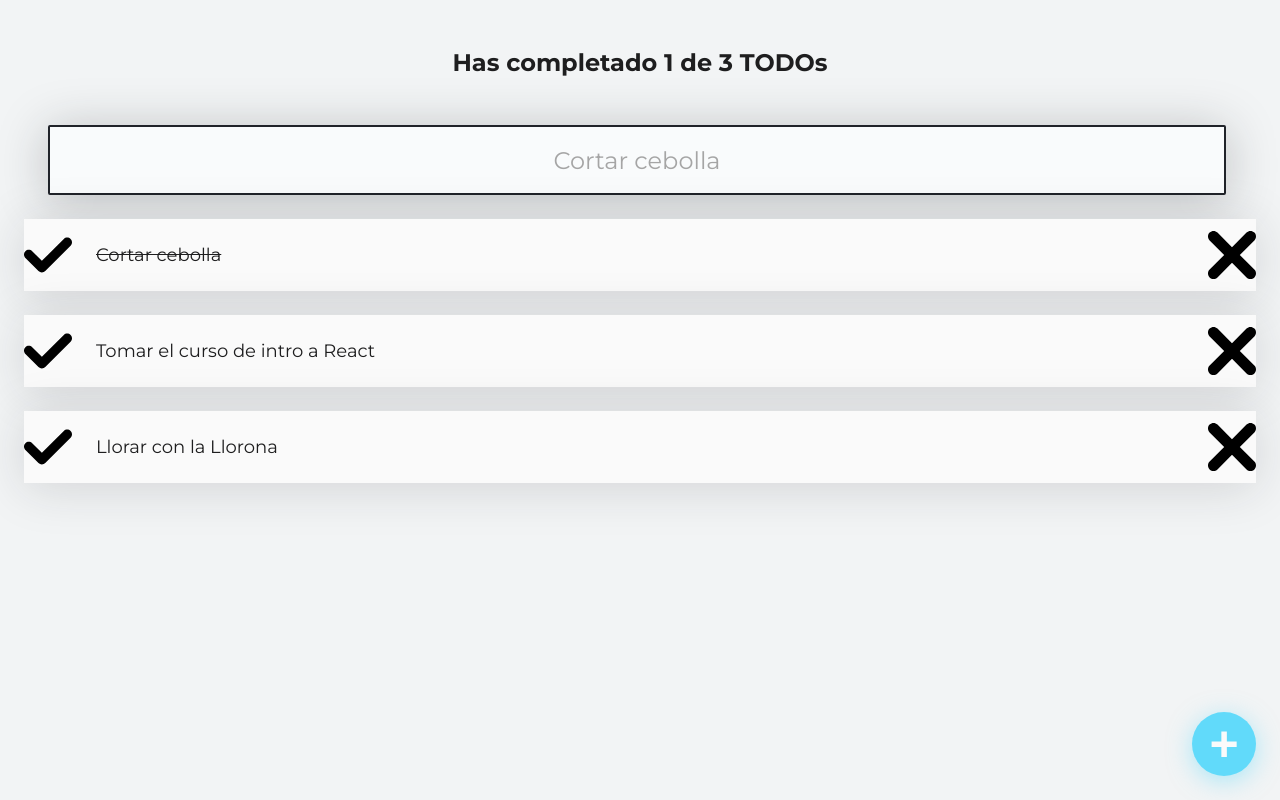
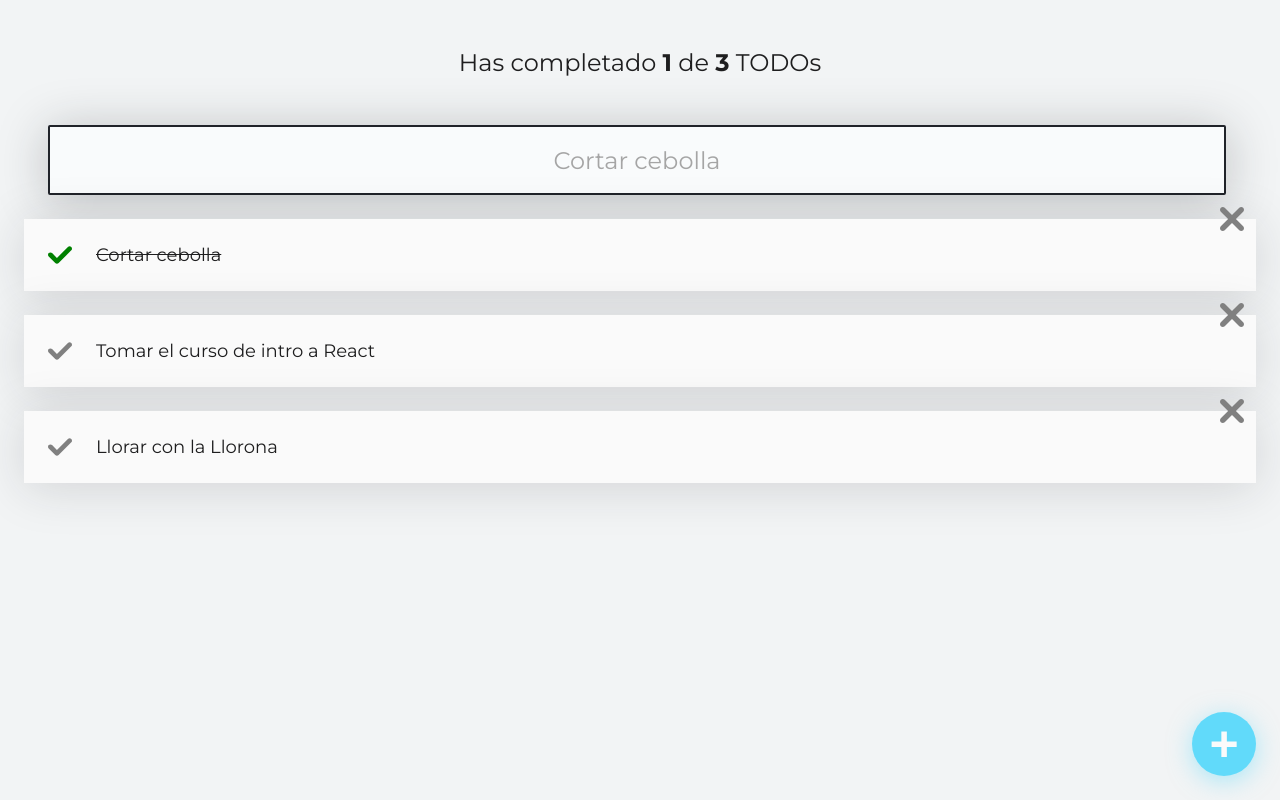
Before and after one commit to JoshuaFrontEnd/Platzi-Curso-React, a React (Create React App) app: page / in a window 1280 px wide. Built offline with nearby package versions, Linux system fonts and the light colour scheme.

Commit message:
Iconos con colores dinámicos

```diff
--- a/src/CompleteIcon.js
+++ b/src/CompleteIcon.js
@@ -1,7 +1,13 @@
 import { TodoIcon } from './TodoIcon';
 
-function CompleteIcon() {
-  return <TodoIcon type="check" color="gray" />;
+function CompleteIcon({ completed, onComplete }) {
+  return (
+    <TodoIcon
+      type="check"
+      color={completed ? 'green' : 'gray'}
+      onClick={onComplete}
+    />
+  );
 }
 
 export { CompleteIcon };
--- a/src/DeleteIcon.js
+++ b/src/DeleteIcon.js
@@ -1,7 +1,7 @@
 import { TodoIcon } from './TodoIcon';
 
-function DeleteIcon() {
-  return <TodoIcon type="delete" color="red" />;
+function DeleteIcon({ onDelete }) {
+  return <TodoIcon type="delete" color="gray" onClick={onDelete} />;
 }
 
 export { DeleteIcon };
--- a/src/TodoCounter.css
+++ b/src/TodoCounter.css
@@ -1,6 +1,11 @@
-.e {
+.TodoCounter {
   font-size: 24px;
   text-align: center;
   margin: 0;
   padding: 48px;
+  font-weight: normal;
 }
+
+.TodoCounter span {
+  font-weight: bold;
+}
--- a/src/TodoCounter.js
+++ b/src/TodoCounter.js
@@ -2,8 +2,8 @@
 
 function TodoCounter({ total, completed }) {
   return (
-    <h1 className="e">
-      Has completado {completed} de {total} TODOs
+    <h1 className="TodoCounter">
+      Has completado <span>{completed}</span> de <span>{total}</span> TODOs
     </h1>
   );
 }
--- /dev/null
+++ b/src/TodoIcon.css
@@ -0,0 +1,40 @@
+.Icon-container {
+  cursor: pointer;
+  display: flex;
+  justify-content: center;
+  align-items: center;
+  height: 48px;
+  width: 48px;
+  font-size: 24px;
+  font-weight: bold;
+  /* background-color: #CCC; */
+}
+
+.Icon-container-check {
+  position: absolute;
+  left: 12px;
+}
+.Icon-container-check--active {
+  color: #4caf50;
+}
+
+.Icon-container-delete {
+  position: absolute;
+  top: -24px;
+  right: 0;
+}
+.Icon-container-delete:hover {
+  color: red;
+}
+
+.Icon-svg {
+  width: 24px;
+  height: 24px;
+}
+
+.Icon-container-check:hover .Icon-svg {
+  fill: green;
+}
+.Icon-container-delete:hover .Icon-svg {
+  fill: red;
+}
--- a/src/TodoIcon.js
+++ b/src/TodoIcon.js
@@ -1,14 +1,17 @@
 import { ReactComponent as CheckSVG } from './check.svg';
 import { ReactComponent as DeleteSVG } from './delete.svg';
+import './TodoIcon.css';
 
 const iconTypes = {
-  check: <CheckSVG />,
-  delete: <DeleteSVG />,
+  check: color => <CheckSVG className="Icon-svg" fill={color} />,
+  delete: color => <DeleteSVG className="Icon-svg" fill={color} />,
 };
 
-function TodoIcon({ type }) {
+function TodoIcon({ type, color, onClick }) {
   return (
-    <span className={`Icon Icon-svg Icon--${type}`}>{iconTypes[type]}</span>
+    <span className={`Icon-container Icon-container-${type}`} onClick={onClick}>
+      {iconTypes[type](color)}
+    </span>
   );
 }
 
--- a/src/TodoItem.css
+++ b/src/TodoItem.css
@@ -18,32 +18,3 @@
 .TodoItem-p--complete {
   text-decoration: line-through;
 }
-
-.Icon {
-  cursor: pointer;
-  display: flex;
-  justify-content: center;
-  align-items: center;
-  height: 48px;
-  width: 48px;
-  font-size: 24px;
-  font-weight: bold;
-  /* background-color: #CCC; */
-}
-
-.Icon-check {
-  position: absolute;
-  left: 12px;
-}
-.Icon-check--active {
-  color: #4caf50;
-}
-
-.Icon-delete {
-  position: absolute;
-  top: -24px;
-  right: 0;
-}
-.Icon-delete:hover {
-  color: red;
-}
--- a/src/TodoItem.js
+++ b/src/TodoItem.js
@@ -5,20 +5,13 @@
 function TodoItem(props) {
   return (
     <li className="TodoItem">
-      <CompleteIcon />
-      {/* <span
-        className={`Icon Icon-check ${props.completed && 'Icon-check--active'}`}
-        onClick={props.onComplete}
-      >
-        V
-      </span> */}
+      <CompleteIcon completed={props.completed} onComplete={props.onComplete} />
+
       <p className={`TodoItem-p ${props.completed && 'TodoItem-p--complete'}`}>
         {props.text}
       </p>
-      {/* <span className="Icon Icon-delete" onClick={props.onDelete}>
-        X
-      </span> */}
-      <DeleteIcon />
+
+      <DeleteIcon onDelete={props.onDelete} />
     </li>
   );
 }
```
